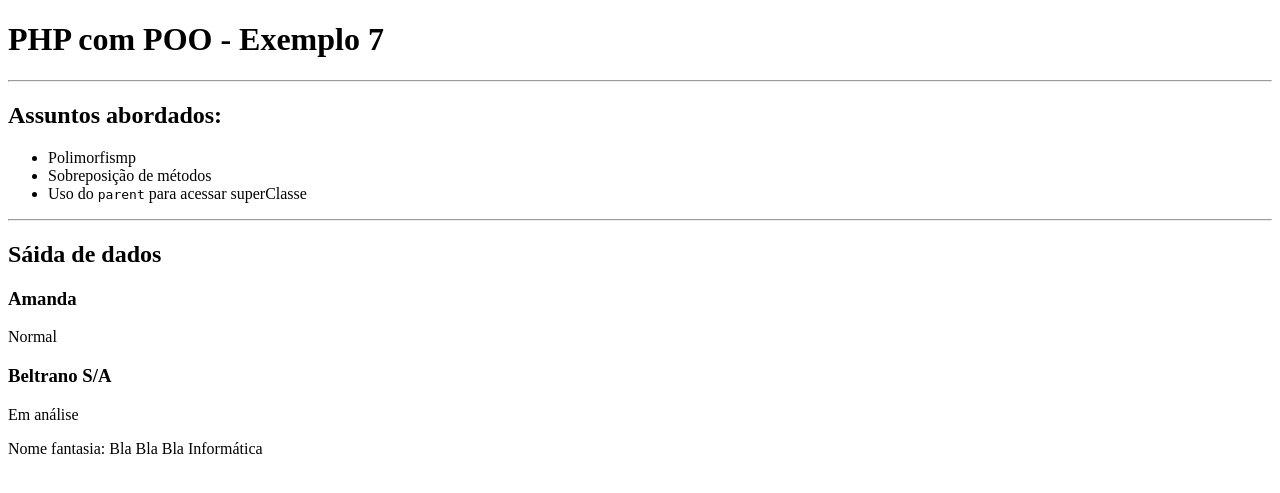
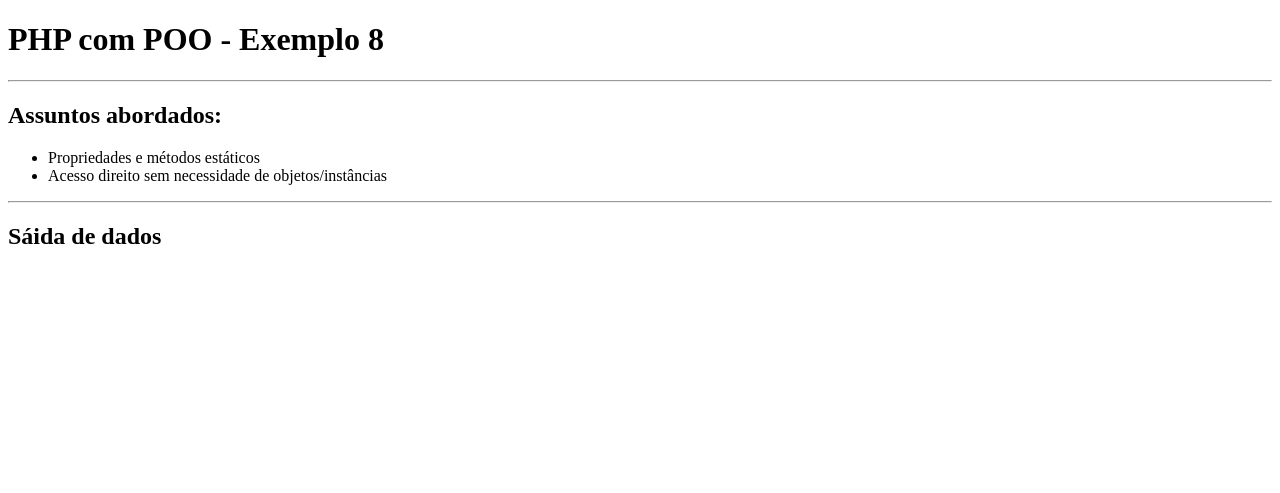
Before and after one commit to ZimboSebastiao/aulas-php-poo, a PHP site: page / in a window 1280 px wide. Shown: the top 493 px of the page. Run offline with PHP 8.4, Linux system fonts and the light colour scheme.

Commit message:
Update index.php

```diff
--- a/index.php
+++ b/index.php
@@ -3,71 +3,20 @@
 <head>
     <meta charset="UTF-8">
     <meta name="viewport" content="width=device-width, initial-scale=1.0">
-    <title>Exemplo 7</title>
+    <title>Exemplo 8</title>
 </head>
 <body>
-    <h1>PHP com POO - Exemplo 7</h1>
+    <h1>PHP com POO - Exemplo 8</h1>
     <hr>
     <h2>Assuntos abordados:</h2>
 
     <ul>
-        <li>Polimorfismp</li>
-        <li>Sobreposição de métodos</li>
-        <li>Uso do <code>parent</code> para acessar superClasse</li>
+        <li>Propriedades e métodos estáticos</li>
+        <li>Acesso direito sem necessidade de objetos/instâncias</li>
     </ul>
     <hr>
 
     <h2>Sáida de dados</h2>
-
-
-<?php
-    require_once "src/PessoaFisica.php";
-    require_once "src/PessoaJuridica.php";
-
-
-    $clientePF = new PessoaFisica;
-
-    $clientePF->setNome("Amanda");
-    $clientePF->setEmail("amanda@gmail.com");
-    $clientePF->setIdade(23);
-    $clientePF->setCpf("287.789.907-76");
-
-    $clientePJ = new PessoaJuridica;
-    $clientePJ->setNome("Beltrano S/A");
-    $clientePJ->setEmail("beltrano@gmail.com");
-    $clientePJ->setAnoFundacao(2000);
-    $clientePJ->setCnpj("32.088.0001/000.41");
-    $clientePJ->setNomeFantasia("Bla Bla Bla Informática");
-
-
-?>
-
-<?php
-    require_once "src/PessoaFisica.php";
-    require_once "src/PessoaJuridica.php";
-
-
-    $clientePF = new PessoaFisica;
-
-    $clientePF->setNome("Amanda");
-    $clientePF->setEmail("amanda@gmail.com");
-    $clientePF->setIdade(23);
-    $clientePF->setCpf("287.789.907-76");
-
-    $clientePJ = new PessoaJuridica;
-    $clientePJ->setNome("Beltrano S/A");
-    $clientePJ->setEmail("beltrano@gmail.com");
-    $clientePJ->setAnoFundacao(2000);
-    $clientePJ->setCnpj("32.088.0001/000.41");
-    $clientePJ->setNomeFantasia("Bla Bla Bla Informática");
-
-
-?>
-    <section><?=$clientePF->exibirDados()?></section>
-    <section><?=$clientePJ->exibirDados()?></section>
-
-
-
 
 
 
```
